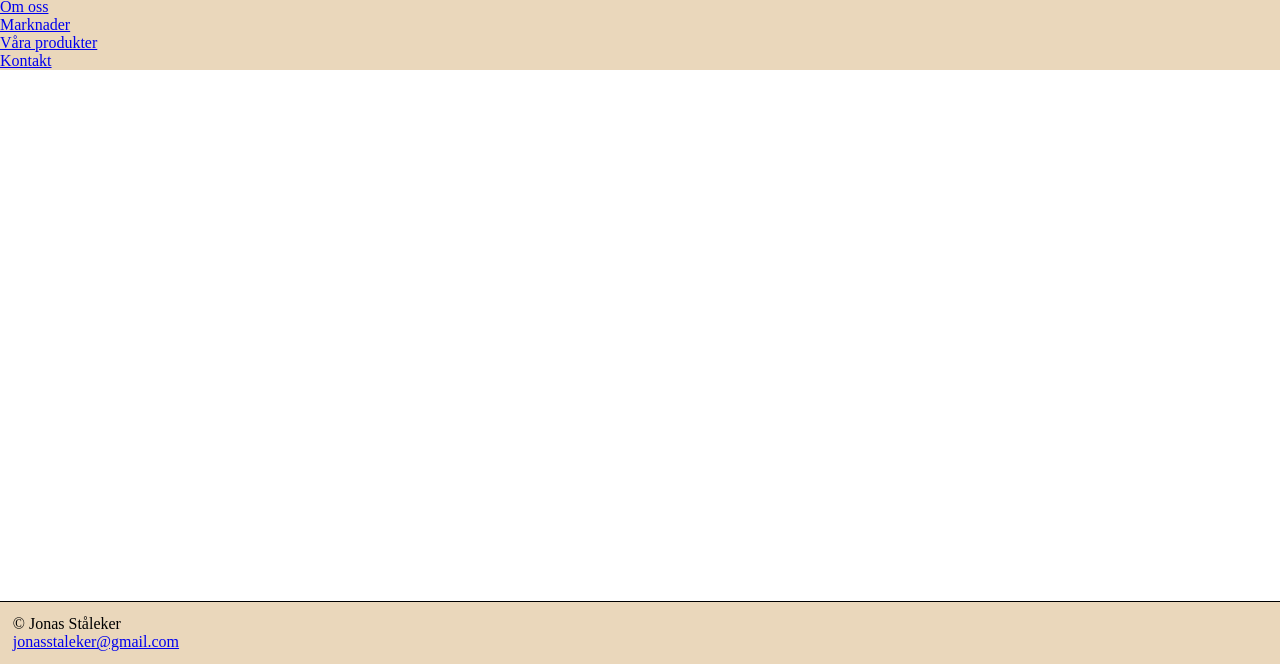
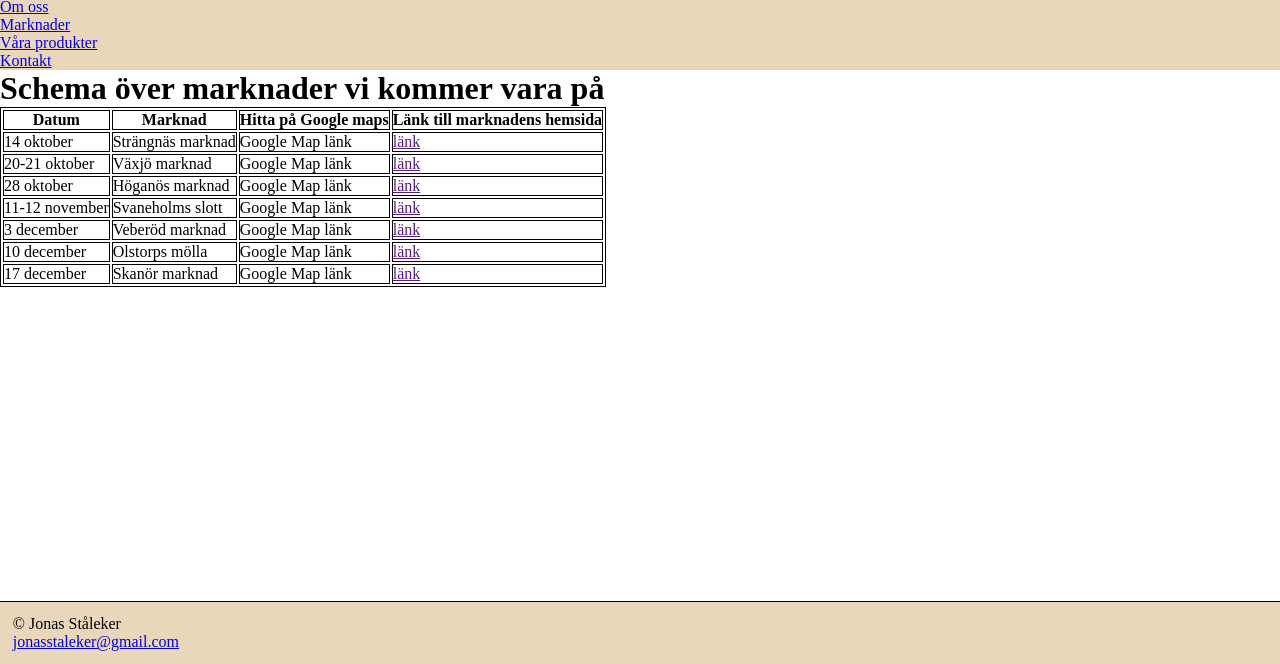
Before and after one commit to JoeSteeloak/Qvantingen-website, a plain HTML site: page schedule.html in a window 1280 px wide. Shown: the part 136-800 px from the top of the page. Drawn offline with Linux system fonts and the light colour scheme.

Commit message:
add schedule of markets

```diff
--- a/css/styles.css
+++ b/css/styles.css
@@ -37,6 +37,10 @@ footer {
     z-index: -1;
 }
 
+table, th, td {
+    border: 1px solid black;
+}
+
 /*Large screen size*/
 @media screen and (min-width: 1024px) {
     #logo_small {
--- a/schedule.html
+++ b/schedule.html
@@ -21,8 +21,60 @@
                 <li><a href="contact.html">Kontakt</a></li>
             </ul>
         </nav>
-
     </header>
+    <main>
+        <h1> Schema över marknader vi kommer vara på</h1>
+        <table>
+            <tr>
+                <th>Datum</th>
+                <th>Marknad</th>
+                <th>Hitta på Google maps</th>
+                <th>Länk till marknadens hemsida</th>
+            </tr>
+            <tr>
+                <td>14 oktober</td>
+                <td>Strängnäs marknad</td>
+                <td>Google Map länk</td>
+                <td><a href="">länk</a></td>
+            </tr>
+            <tr>
+                <td>20-21 oktober</td>
+                <td> Växjö marknad</td>
+                <td>Google Map länk</td>
+                <td><a href="">länk</a></td>
+            </tr>
+            <tr>
+                <td>28 oktober</td>
+                <td>Höganös marknad</td>
+                <td>Google Map länk</td>
+                <td><a href="">länk</a></td>
+            </tr>
+            <tr>
+                <td>11-12 november</td>
+                <td>Svaneholms slott</td>
+                <td>Google Map länk</td>
+                <td><a href="">länk</a></td>
+            </tr>
+            <tr>
+                <td>3 december</td>
+                <td>Veberöd marknad</td>
+                <td>Google Map länk</td>
+                <td><a href="">länk</a></td>
+            </tr>
+            <tr>
+                <td>10 december</td>
+                <td>Olstorps mölla</td>
+                <td>Google Map länk</td>
+                <td><a href="">länk</a></td>
+            </tr>
+            <tr>
+                <td>17 december</td>
+                <td>Skanör marknad</td>
+                <td>Google Map länk</td>
+                <td><a href="">länk</a></td>
+            </tr>
+        </table>
+    </main>
     <footer>
         <p>&copy; Jonas Ståleker <br>
             <a href="mailto:jonasstaleker@gmail.com">jonasstaleker@gmail.com</a>
```
Also changed, not shown: contact.html (+1 -1 lines), products.html (+20 -1 lines).
